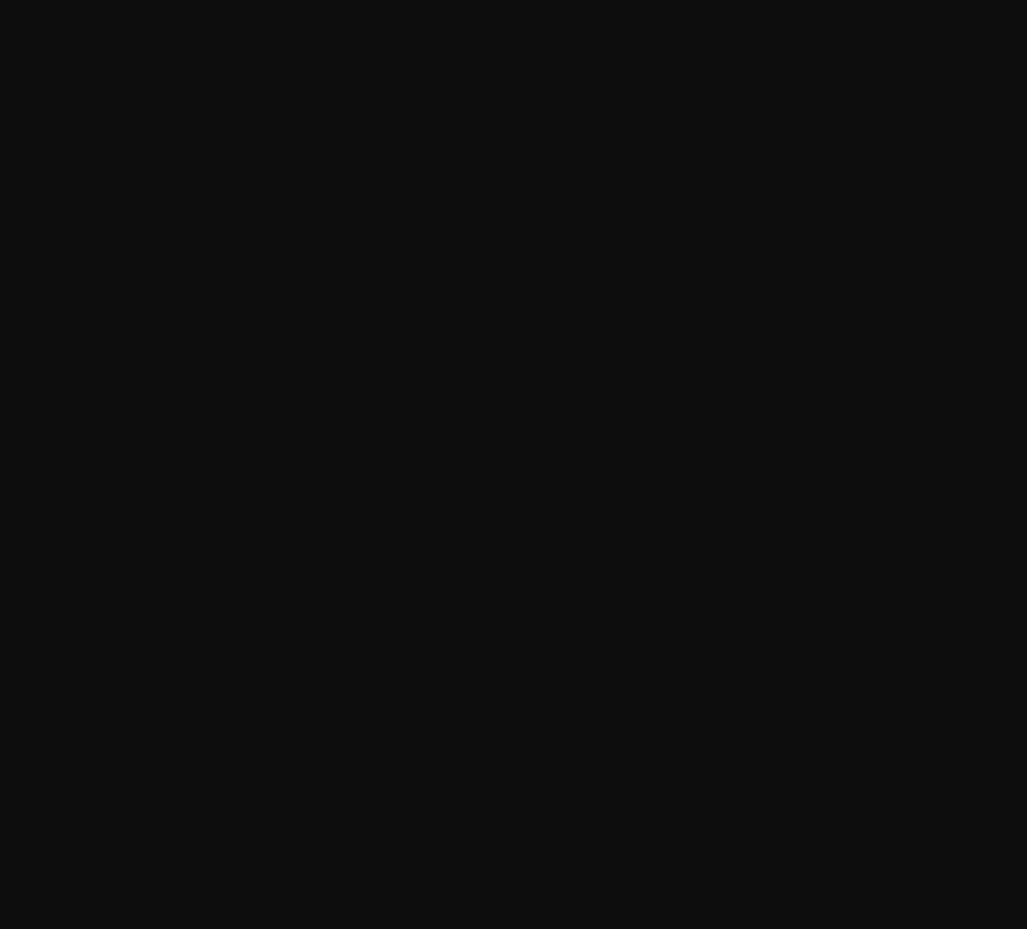
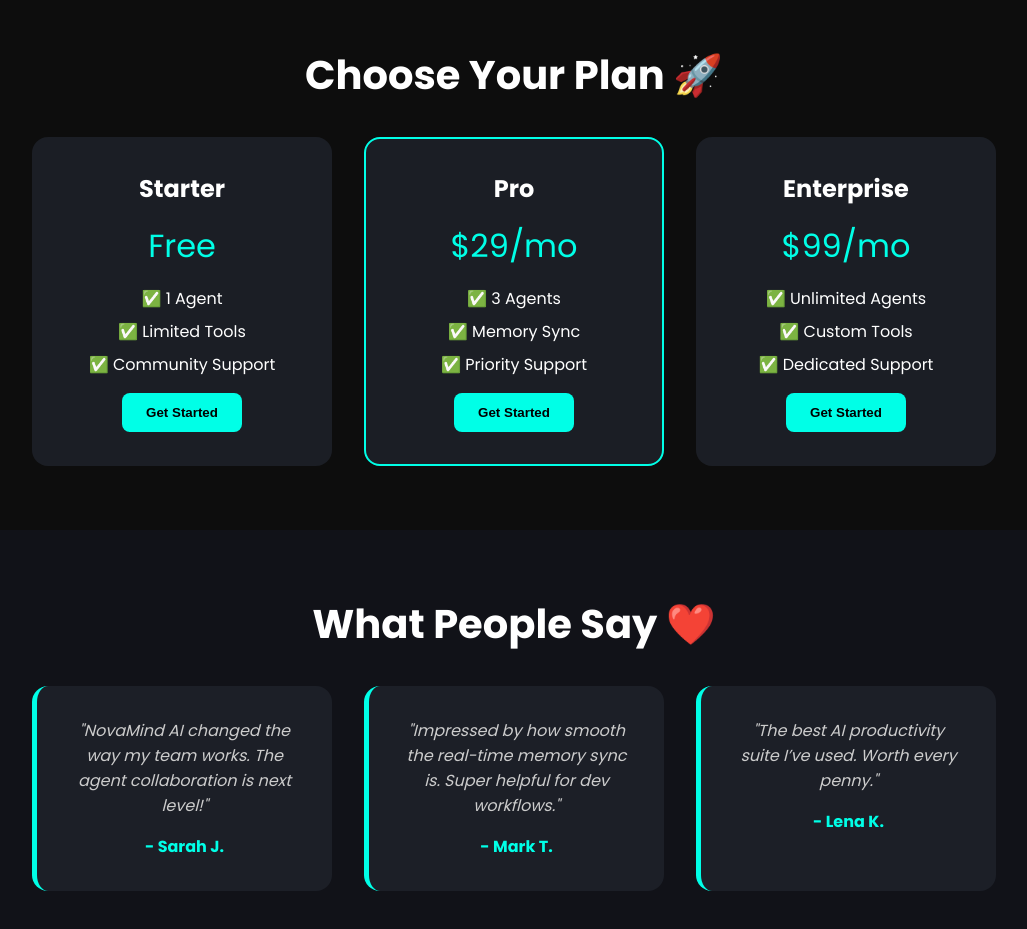
Before and after one commit to MDHxHameed/nova-web, a React (Vite) app: page / in a window 1280 px wide. Shown: the part 2380-3309 px from the top of the page, without its empty margins (126-1153 px from the left). Before the commit the page ends 2361 px from the top, so only its background shows below. Built offline with nearby package versions, Linux system fonts and the light colour scheme.

Commit message:
Add Pricing and Testimonials sections and Updated App.jsx

```diff
--- a/src/App.jsx
+++ b/src/App.jsx
@@ -5,6 +5,8 @@
 import Demo from "./pages/Demo";
 import Launch from './pages/Launch';
 import Features from './pages/Features';
+import Pricing from './pages/Pricing';
+import Testimonials from './pages/Testimonials';
 
 function App() {
   return (
@@ -15,6 +17,8 @@
       <Agents />
       <Demo />
       <Launch />
+      <Pricing />
+      <Testimonials />
     </>
   );
 }
--- /dev/null
+++ b/src/pages/Pricing.css
@@ -0,0 +1,61 @@
+.pricing {
+    padding: 4rem 2rem;
+    text-align: center;
+  }
+
+  .pricing h2 {
+    font-size: 2.5rem;
+    margin-bottom: 2rem;
+  }
+
+  .pricing-cards {
+    display: flex;
+    flex-wrap: wrap;
+    justify-content: center;
+    gap: 2rem;
+  }
+
+  .plan {
+    background: #1b1e25;
+    padding: 2rem;
+    border-radius: 1rem;
+    width: 300px;
+    color: #fff;
+    transition: transform 0.3s;
+    border: 2px solid transparent;
+  }
+
+  .plan.highlight {
+    border-color: #00ffe7;
+    transform: scale(1.05);
+  }
+
+  .plan h3 {
+    font-size: 1.5rem;
+  }
+
+  .price {
+    font-size: 2rem;
+    margin: 1rem 0;
+    color: #00ffe7;
+  }
+
+  .plan ul {
+    list-style: none;
+    padding: 0;
+    margin: 1rem 0;
+  }
+
+  .plan li {
+    margin: 0.5rem 0;
+  }
+
+  .plan button {
+    background: #00ffe7;
+    color: #000;
+    border: none;
+    padding: 0.75rem 1.5rem;
+    border-radius: 0.5rem;
+    cursor: pointer;
+    font-weight: bold;
+  }
--- /dev/null
+++ b/src/pages/Pricing.jsx
@@ -0,0 +1,54 @@
+import "./Pricing.css";
+import { motion } from "framer-motion";
+
+const plans = [
+  {
+    title: "Starter",
+    price: "Free",
+    features: ["1 Agent", "Limited Tools", "Community Support"],
+  },
+  {
+    title: "Pro",
+    price: "$29/mo",
+    features: ["3 Agents", "Memory Sync", "Priority Support"],
+    highlight: true,
+  },
+  {
+    title: "Enterprise",
+    price: "$99/mo",
+    features: ["Unlimited Agents", "Custom Tools", "Dedicated Support"],
+  },
+];
+
+const Pricing = () => {
+  return (
+    <section className="pricing" id="pricing">
+      <motion.h2 initial={{ opacity: 0, y: 30 }} whileInView={{ opacity: 1, y: 0 }} transition={{ duration: 0.5 }}>
+        Choose Your Plan 🚀
+      </motion.h2>
+
+      <div className="pricing-cards">
+        {plans.map((plan, index) => (
+          <motion.div
+            key={index}
+            className={`plan ${plan.highlight ? "highlight" : ""}`}
+            initial={{ opacity: 0, y: 50 }}
+            whileInView={{ opacity: 1, y: 0 }}
+            transition={{ delay: 0.2 * index, duration: 0.4 }}
+          >
+            <h3>{plan.title}</h3>
+            <p className="price">{plan.price}</p>
+            <ul>
+              {plan.features.map((f, i) => (
+                <li key={i}>✅ {f}</li>
+              ))}
+            </ul>
+            <button>Get Started</button>
+          </motion.div>
+        ))}
+      </div>
+    </section>
+  );
+};
+
+export default Pricing;
--- /dev/null
+++ b/src/pages/Testimonials.css
@@ -0,0 +1,37 @@
+.testimonials {
+    padding: 4rem 2rem;
+    text-align: center;
+    background: #111218;
+  }
+
+  .testimonials h2 {
+    font-size: 2.5rem;
+    color: #fff;
+    margin-bottom: 2rem;
+  }
+
+  .testimonial-cards {
+    display: flex;
+    flex-wrap: wrap;
+    justify-content: center;
+    gap: 2rem;
+  }
+
+  .testimonial {
+    background: #1c1f27;
+    padding: 2rem;
+    border-radius: 1rem;
+    width: 300px;
+    color: #ccc;
+    border-left: 5px solid #00ffe7;
+  }
+
+  .testimonial p {
+    font-style: italic;
+  }
+
+  .testimonial h4 {
+    margin-top: 1rem;
+    font-weight: bold;
+    color: #00ffe7;
+  }
--- /dev/null
+++ b/src/pages/Testimonials.jsx
@@ -0,0 +1,43 @@
+import "./Testimonials.css";
+import { motion } from "framer-motion";
+
+const testimonials = [
+  {
+    name: "Sarah J.",
+    text: "NovaMind AI changed the way my team works. The agent collaboration is next level!",
+  },
+  {
+    name: "Mark T.",
+    text: "Impressed by how smooth the real-time memory sync is. Super helpful for dev workflows.",
+  },
+  {
+    name: "Lena K.",
+    text: "The best AI productivity suite I’ve used. Worth every penny.",
+  },
+];
+
+const Testimonials = () => {
+  return (
+    <section className="testimonials" id="testimonials">
+      <motion.h2 initial={{ opacity: 0, y: 30 }} whileInView={{ opacity: 1, y: 0 }} transition={{ duration: 0.5 }}>
+        What People Say ❤️
+      </motion.h2>
+      <div className="testimonial-cards">
+        {testimonials.map((t, i) => (
+          <motion.div
+            className="testimonial"
+            key={i}
+            initial={{ opacity: 0, y: 40 }}
+            whileInView={{ opacity: 1, y: 0 }}
+            transition={{ delay: i * 0.2 }}
+          >
+            <p>"{t.text}"</p>
+            <h4>- {t.name}</h4>
+          </motion.div>
+        ))}
+      </div>
+    </section>
+  );
+};
+
+export default Testimonials;
```
